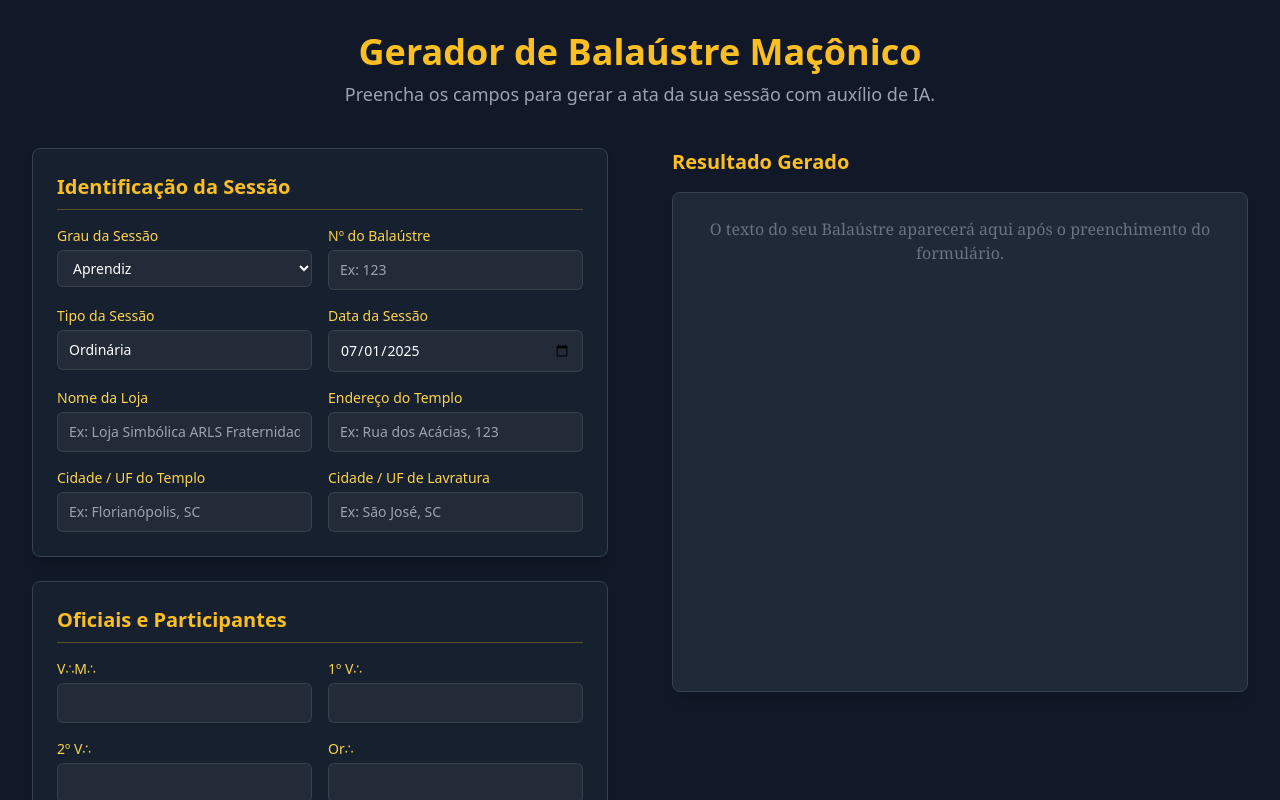
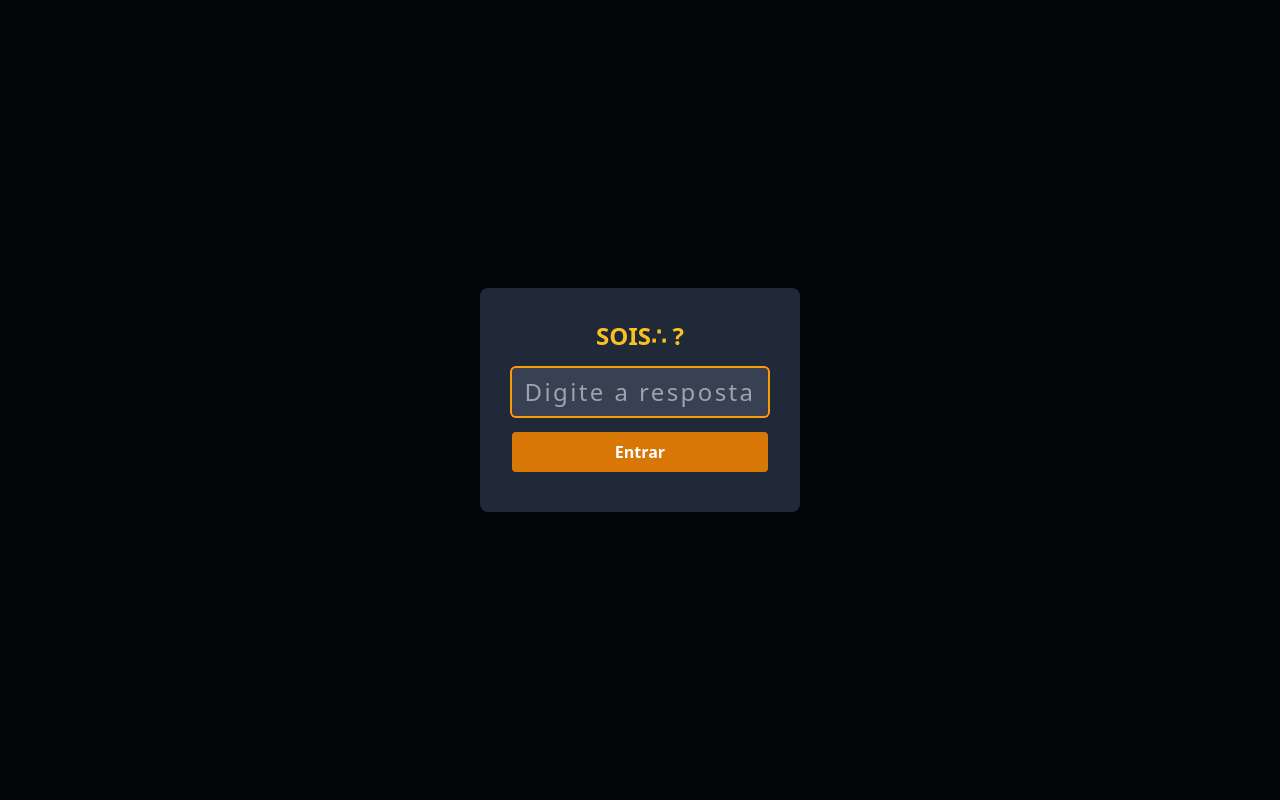
Before and after one commit to troopsofarchangel/escriba, a React (Vite) app: page / in a window 1280 px wide. Shown: the top 800 px of the page. Built offline with nearby package versions, Linux system fonts and the light colour scheme.

Commit message:
Update App.tsx

```diff
--- a/App.tsx
+++ b/App.tsx
@@ -1,10 +1,12 @@
-import React, { useState, useCallback } from 'react';
+import React, { useState, useCallback, useEffect } from 'react';
 import jsPDF from 'jspdf';
 import { MasonicMinutesData } from './types';
 import Input from './components/Input';
 import Textarea from './components/Textarea';
 import Select from './components/Select';
 import Card from './components/Card';
+
+const SENHA_SITE = 'MICTMR';
 
 const App: React.FC = () => {
   const [formData, setFormData] = useState<MasonicMinutesData>({
@@ -41,6 +43,9 @@ const App: React.FC = () => {
   const [isLoading, setIsLoading] = useState<boolean>(false);
   const [error, setError] = useState<string | null>(null);
   const [copyButtonText, setCopyButtonText] = useState('Copiar');
+  const [senha, setSenha] = useState('');
+  const [senhaCorreta, setSenhaCorreta] = useState(false);
+  const [erroSenha, setErroSenha] = useState('');
 
   const handleChange = (e: React.ChangeEvent<HTMLInputElement | HTMLTextAreaElement | HTMLSelectElement>) => {
     const { id, value } = e.target;
@@ -116,9 +121,60 @@ const App: React.FC = () => {
     doc.save(`Balaustre_n${formData.numeroBalaustre || 'gerado'}.pdf`);
   };
 
+  const handleSenha = () => {
+    if (senha === SENHA_SITE) {
+      setSenhaCorreta(true);
+      setErroSenha('');
+    } else {
+      window.location.href = '/404';
+    }
+  };
+
+  useEffect(() => {
+    const script = document.createElement('script');
+    script.type = 'text/javascript';
+    script.src = 'https://pub30.bravenet.com/counter/code.php?id=411301&usernum=2541786488&cpv=3';
+    script.async = true;
+    const counterDiv = document.getElementById('bravenet-counter');
+    if (counterDiv) {
+      counterDiv.innerHTML = '';
+      counterDiv.appendChild(script);
+    }
+  }, []);
+
   return (
     <div className="min-h-screen bg-gray-900 text-gray-100 p-4 sm:p-6 lg:p-8">
+      {/* Modal de senha */}
+      {!senhaCorreta && (
+        <div className="fixed inset-0 z-50 flex items-center justify-center bg-black bg-opacity-80">
+          <div className="bg-gray-800 rounded-lg shadow-lg p-8 flex flex-col items-center w-80">
+            <h2 className="text-2xl font-bold text-amber-400 mb-4">SOIS∴ ?</h2>
+            <input
+              type="password"
+              className="mb-2 px-3 py-2 rounded bg-gray-700 text-white w-full focus:outline-none focus:ring-2 focus:ring-amber-500 text-center text-2xl tracking-widest"
+              value={senha}
+              onChange={e => setSenha(e.target.value)}
+              onKeyDown={e => { if (e.key === 'Enter') handleSenha(); }}
+              placeholder="Digite a resposta"
+              autoFocus
+            />
+            <button
+              className="bg-amber-600 hover:bg-amber-500 text-white font-bold py-2 px-4 rounded w-full mb-2 mt-2"
+              onClick={handleSenha}
+            >
+              Entrar
+            </button>
+            {erroSenha && <p className="text-red-400 text-sm mt-1">{erroSenha}</p>}
+          </div>
+        </div>
+      )}
+      {/* Conteúdo do site */}
+      {senhaCorreta && (
         <div className="max-w-7xl mx-auto">
+          {/* Contador de visitas Bravenet */}
+          <div className="w-full flex justify-center mb-4">
+            <div id="bravenet-counter"></div>
+          </div>
           <header className="text-center mb-10">
             <h1 className="text-4xl font-bold text-amber-400">Gerador de Balaústre Maçônico</h1>
             <p className="text-lg text-gray-400 mt-2">Preencha os campos para gerar a ata da sua sessão com auxílio de IA.</p>
@@ -249,6 +305,7 @@ const App: React.FC = () => {
             </div>
           </main>
         </div>
+      )}
     </div>
   );
 };
```
Lines whose indentation alone changed are shown as unchanged.
